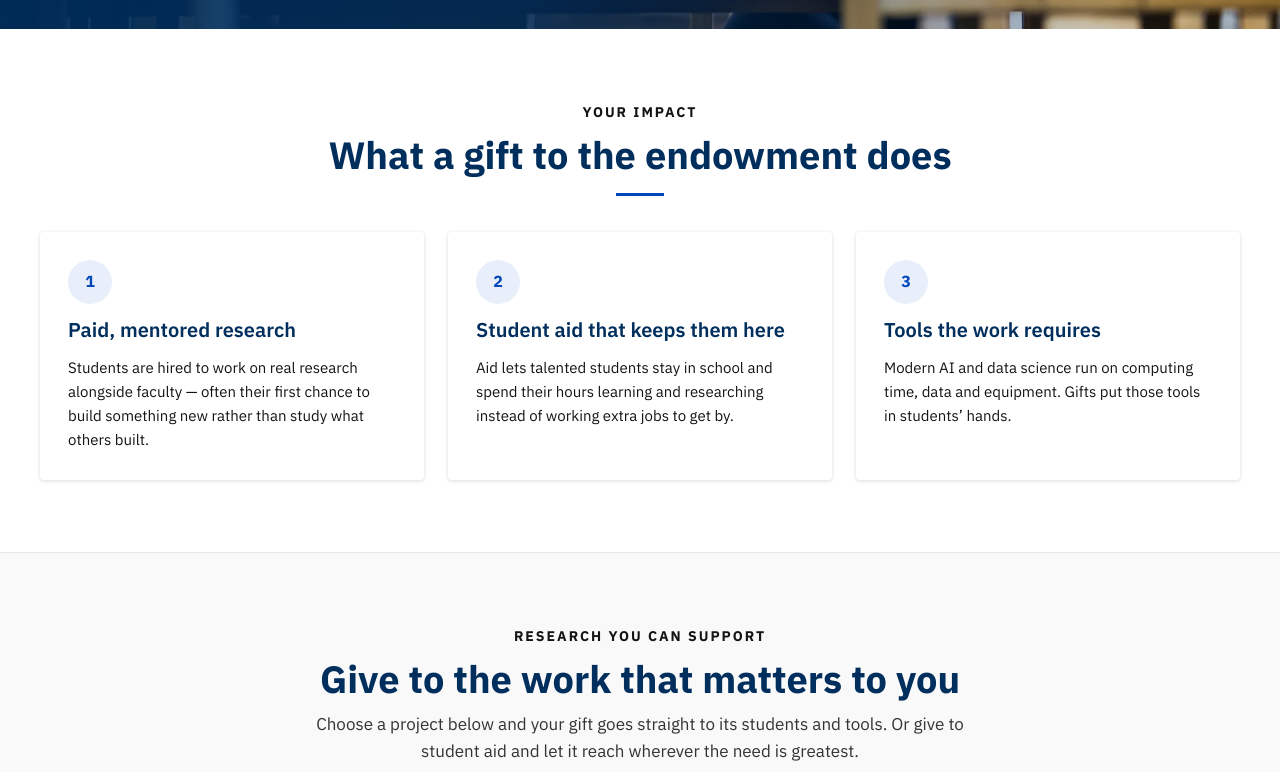
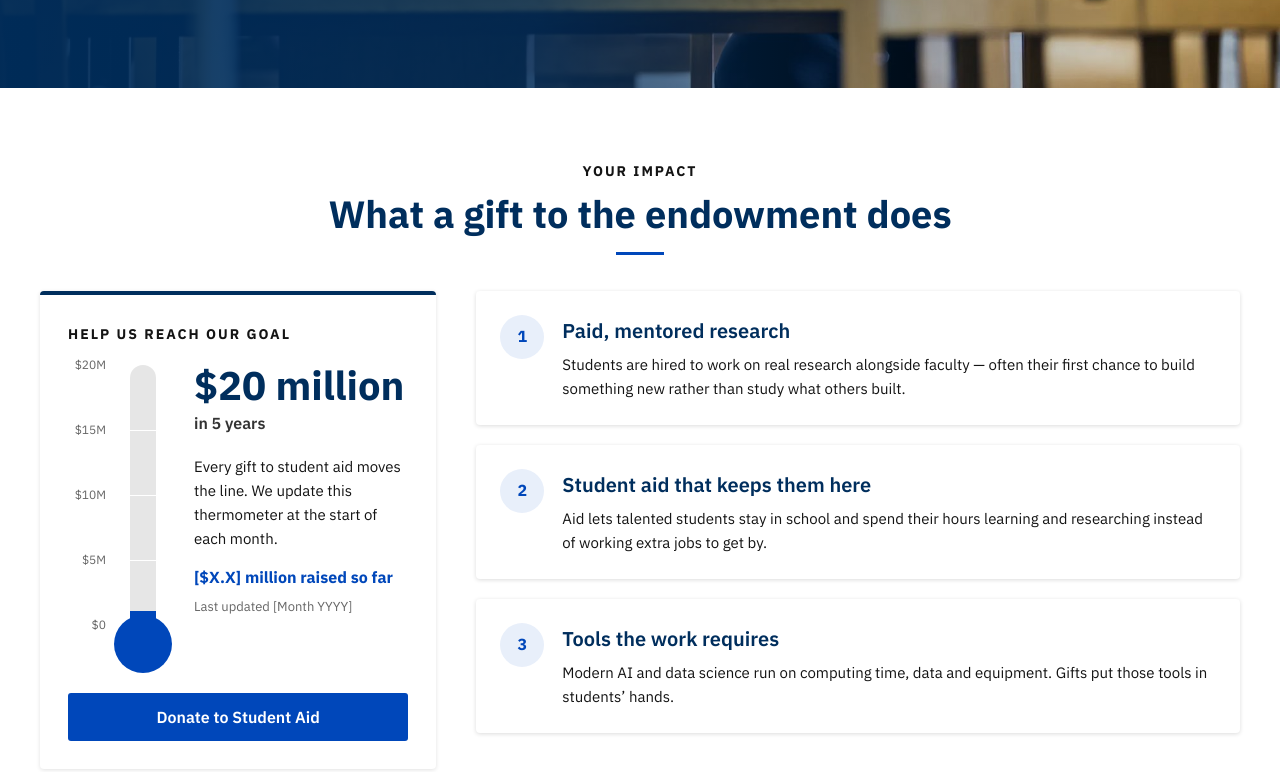
Before and after one commit to Theian-Studios/Theian-Studios.github.io, a plain HTML site: page founders-endowment/index.html in a window 1280 px wide. Shown: the part 758-1530 px from the top of the page. Drawn offline with Linux system fonts and the light colour scheme.

Commit message:
Founders Endowment page: move goal card back into impact section under the cover photo
Co-Authored-By: Claude Opus 5.5 <noreply@anthropic.com>
Claude-Session: https://claude.ai/code/session_01XdBKgTu63VTbW5gQo9TcK4

```diff
--- a/founders-endowment/index.html
+++ b/founders-endowment/index.html
@@ -43,8 +43,8 @@ a{color:#0047BA}a:hover{color:#002E5D}
 
 <section aria-labelledby="page-title" class="fe-cover" style="position: relative; overflow: hidden; background-color: #002E5D">
 <div class="fe-scrim" aria-hidden="true" style="position: absolute; inset: 0"></div>
-<div style="position: relative; max-width: 1200px; margin: 0 auto; padding: 72px 32px; display: flex; flex-wrap: wrap; gap: 48px; align-items: center">
-<div style="flex: 999 1 520px; min-width: 0; max-width: 680px; display: flex; flex-direction: column; gap: 20px">
+<div style="position: relative; max-width: 1200px; margin: 0 auto; padding: 112px 32px 120px">
+<div style="max-width: 640px; display: flex; flex-direction: column; gap: 20px">
 <p style="margin: 0; font-size: 0.875rem; font-weight: 700; letter-spacing: 2px; text-transform: uppercase; color: #C9D6E8">Giving · College of Computing, Math, and Science</p>
 <h1 id="page-title" style="margin: 0; font-size: clamp(2.25rem, 5vw, 3.5rem); font-weight: 700; line-height: 1.08; color: #FFFFFF">Founders Endowment in AI and Data Science</h1>
 <p style="margin: 0; font-size: 1.1875rem; line-height: 1.55; color: #EEF2F7">The people who will shape artificial intelligence are learning right now. The Founders Endowment gives BYU students the chance to learn by doing — paid research with faculty mentors, aid that keeps them in school, and the computing power real work demands.</p>
@@ -54,7 +54,19 @@ a{color:#0047BA}a:hover{color:#002E5D}
 <a href="#research" style="display: inline-flex; align-items: center; min-height: 48px; padding: 0 26px; border-radius: 3px; border: 1.5px solid #FFFFFF; color: #FFFFFF; font-weight: 600; text-decoration: none">See What You’d Support</a>
 </div>
 </div>
-<section id="goal" aria-labelledby="goal-h" style="flex: 1 1 340px; min-width: 0; background: #FFFFFF; border-radius: 4px; box-shadow: 0 2px 8px rgba(0,0,0,0.12); border-top: 4px solid #002E5D; padding: 28px; display: flex; flex-direction: column; gap: 20px">
+</div>
+</section>
+
+<main>
+
+<section id="impact" aria-labelledby="impact-h" style="max-width: 1200px; margin: 0 auto; padding: 72px 32px; display: flex; flex-direction: column; gap: 36px">
+<div style="display: flex; flex-direction: column; align-items: center; text-align: center; gap: 10px">
+<p style="margin: 0; font-size: 0.875rem; font-weight: 700; letter-spacing: 2px; text-transform: uppercase; color: #141414">Your impact</p>
+<h2 id="impact-h" style="margin: 0; font-size: clamp(1.75rem, 3.4vw, 2.375rem); font-weight: 700; line-height: 1.15; color: #002E5D">What a gift to the endowment does</h2>
+<div aria-hidden="true" style="width: 48px; height: 3px; background: #0047BA; margin-top: 6px"></div>
+</div>
+<div style="display: flex; flex-wrap: wrap; gap: 40px; align-items: flex-start">
+<section id="goal" aria-labelledby="goal-h" style="flex: 1 1 340px; min-width: 0; background: #FFFFFF; border-radius: 4px; box-shadow: 0 1px 4px rgba(0,0,0,0.12); border-top: 4px solid #002E5D; padding: 28px; display: flex; flex-direction: column; gap: 20px">
 <h2 id="goal-h" style="margin: 0; font-size: 0.875rem; font-weight: 700; letter-spacing: 2px; text-transform: uppercase; color: #141414">Help us reach our goal</h2>
 <div style="display: flex; gap: 22px; align-items: flex-start">
 <div role="img" aria-label="Fundraising progress toward a $20 million goal" data-thermo="1" style="display: flex; gap: 8px; flex-shrink: 0">
@@ -85,37 +97,33 @@ a{color:#0047BA}a:hover{color:#002E5D}
 </div>
 <a href="https://give.churchofjesuschrist.org/byu-computing-math-science-student-aid" style="display: flex; align-items: center; justify-content: center; min-height: 48px; border-radius: 3px; background: #0047BA; color: #FFFFFF; font-weight: 600; text-decoration: none">Donate to Student Aid</a>
 </section>
-</div>
-</section>
+<div style="flex: 999 1 480px; min-width: 0; display: flex; flex-direction: column; gap: 20px">
 
-<main>
-
-<section id="impact" aria-labelledby="impact-h" style="max-width: 1200px; margin: 0 auto; padding: 72px 32px; display: flex; flex-direction: column; gap: 36px">
-<div style="display: flex; flex-direction: column; align-items: center; text-align: center; gap: 10px">
-<p style="margin: 0; font-size: 0.875rem; font-weight: 700; letter-spacing: 2px; text-transform: uppercase; color: #141414">Your impact</p>
-<h2 id="impact-h" style="margin: 0; font-size: clamp(1.75rem, 3.4vw, 2.375rem); font-weight: 700; line-height: 1.15; color: #002E5D">What a gift to the endowment does</h2>
-<div aria-hidden="true" style="width: 48px; height: 3px; background: #0047BA; margin-top: 6px"></div>
-</div>
-<div style="display: flex; flex-wrap: wrap; gap: 24px">
-
-<article style="flex: 1 1 280px; min-width: 0; padding: 28px; border-radius: 4px; background: #FFFFFF; box-shadow: 0 1px 4px rgba(0,0,0,0.14); display: flex; flex-direction: column; gap: 10px">
-<div aria-hidden="true" style="width: 44px; height: 44px; border-radius: 50%; background: #E8EFFA; color: #0047BA; display: flex; align-items: center; justify-content: center; font-weight: 700">1</div>
+<article style="padding: 24px; border-radius: 4px; background: #FFFFFF; box-shadow: 0 1px 4px rgba(0,0,0,0.14); display: flex; gap: 18px; align-items: flex-start">
+<div aria-hidden="true" style="flex-shrink: 0; width: 44px; height: 44px; border-radius: 50%; background: #E8EFFA; color: #0047BA; display: flex; align-items: center; justify-content: center; font-weight: 700">1</div>
+<div style="display: flex; flex-direction: column; gap: 6px; min-width: 0">
 <h3 style="margin: 0; font-size: 1.25rem; font-weight: 600; color: #002E5D">Paid, mentored research</h3>
 <p style="margin: 0; font-size: 0.9375rem">Students are hired to work on real research alongside faculty — often their first chance to build something new rather than study what others built.</p>
+</div>
 </article>
 
-<article style="flex: 1 1 280px; min-width: 0; padding: 28px; border-radius: 4px; background: #FFFFFF; box-shadow: 0 1px 4px rgba(0,0,0,0.14); display: flex; flex-direction: column; gap: 10px">
-<div aria-hidden="true" style="width: 44px; height: 44px; border-radius: 50%; background: #E8EFFA; color: #0047BA; display: flex; align-items: center; justify-content: center; font-weight: 700">2</div>
+<article style="padding: 24px; border-radius: 4px; background: #FFFFFF; box-shadow: 0 1px 4px rgba(0,0,0,0.14); display: flex; gap: 18px; align-items: flex-start">
+<div aria-hidden="true" style="flex-shrink: 0; width: 44px; height: 44px; border-radius: 50%; background: #E8EFFA; color: #0047BA; display: flex; align-items: center; justify-content: center; font-weight: 700">2</div>
+<div style="display: flex; flex-direction: column; gap: 6px; min-width: 0">
 <h3 style="margin: 0; font-size: 1.25rem; font-weight: 600; color: #002E5D">Student aid that keeps them here</h3>
 <p style="margin: 0; font-size: 0.9375rem">Aid lets talented students stay in school and spend their hours learning and researching instead of working extra jobs to get by.</p>
+</div>
 </article>
 
-<article style="flex: 1 1 280px; min-width: 0; padding: 28px; border-radius: 4px; background: #FFFFFF; box-shadow: 0 1px 4px rgba(0,0,0,0.14); display: flex; flex-direction: column; gap: 10px">
-<div aria-hidden="true" style="width: 44px; height: 44px; border-radius: 50%; background: #E8EFFA; color: #0047BA; display: flex; align-items: center; justify-content: center; font-weight: 700">3</div>
+<article style="padding: 24px; border-radius: 4px; background: #FFFFFF; box-shadow: 0 1px 4px rgba(0,0,0,0.14); display: flex; gap: 18px; align-items: flex-start">
+<div aria-hidden="true" style="flex-shrink: 0; width: 44px; height: 44px; border-radius: 50%; background: #E8EFFA; color: #0047BA; display: flex; align-items: center; justify-content: center; font-weight: 700">3</div>
+<div style="display: flex; flex-direction: column; gap: 6px; min-width: 0">
 <h3 style="margin: 0; font-size: 1.25rem; font-weight: 600; color: #002E5D">Tools the work requires</h3>
 <p style="margin: 0; font-size: 0.9375rem">Modern AI and data science run on computing time, data and equipment. Gifts put those tools in students’ hands.</p>
+</div>
 </article>
 
+</div>
 </div>
 </section>
 
```
Also changed, not shown: founders-endowment/template.html (+29 -21 lines).
